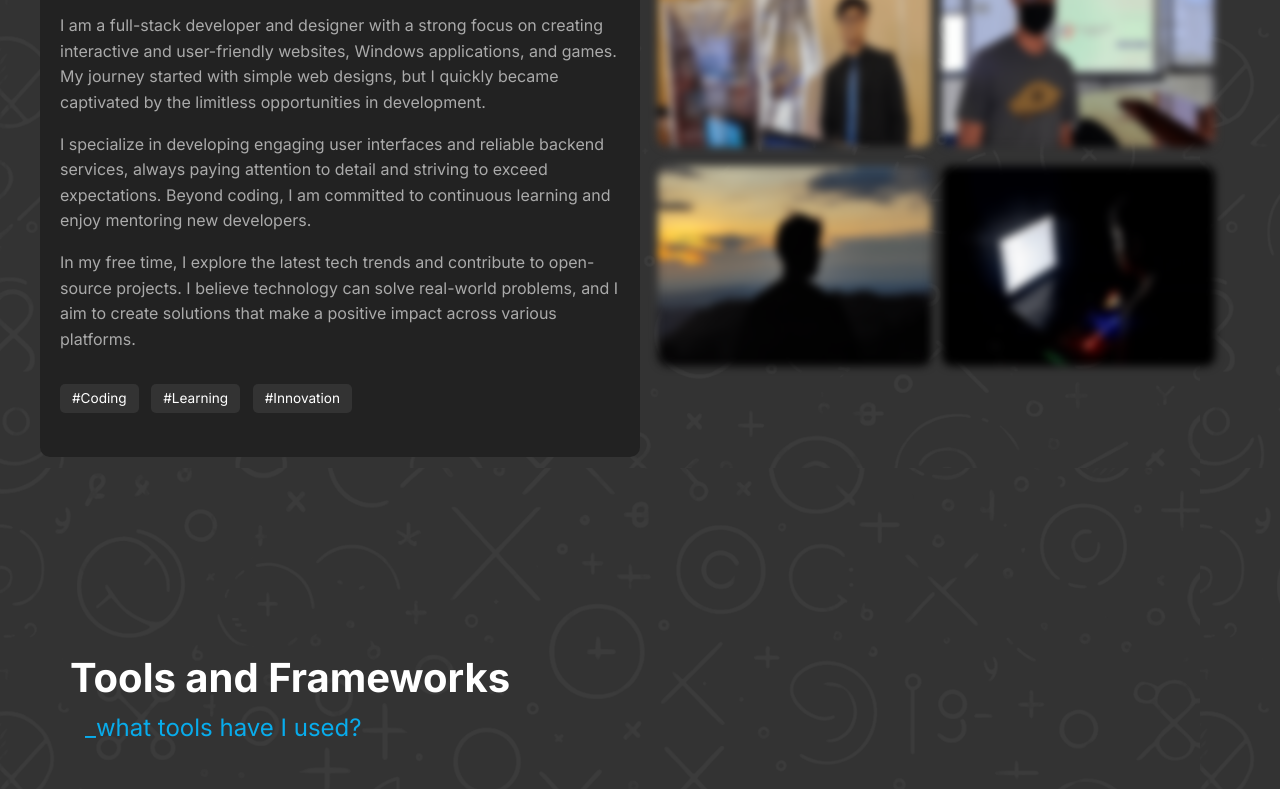
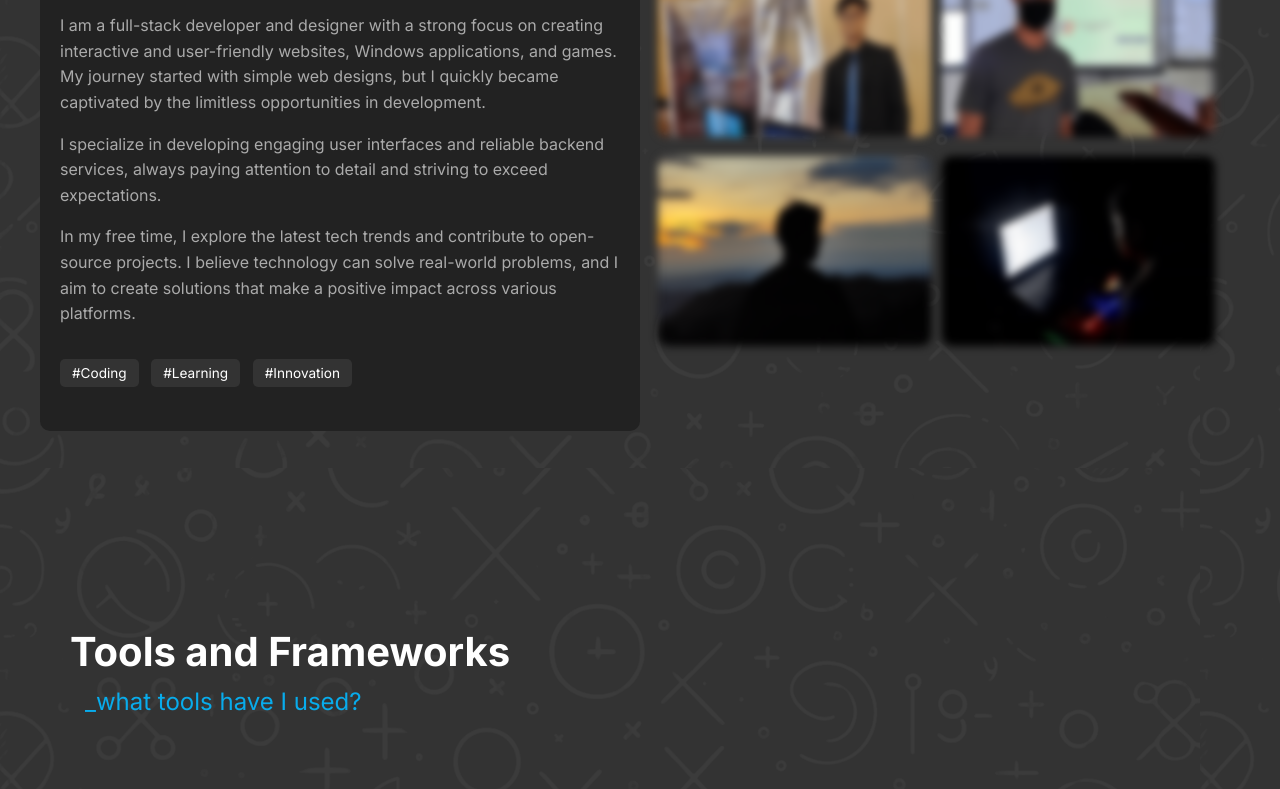
Before and after one commit to Rinxx1/Index, a plain HTML site: page index.html in a window 1280 px wide. Shown: the part 3582-4371 px from the top of the page. Drawn offline with nearby package versions, Linux system fonts and the light colour scheme.

Commit message:
Update index213

```diff
--- a/index.html
+++ b/index.html
@@ -362,7 +362,7 @@ $(document).ready(function() {
         <h1 class="sec-title">About</h1>
         <p class="about-subtitle"><span class="highlight">_what i love to do?</span></p>
         <p >I am a full-stack developer and designer with a strong focus on creating interactive and user-friendly websites, Windows applications, and games. My journey started with simple web designs, but I quickly became captivated by the limitless opportunities in development.</p>
-        <p>I specialize in developing engaging user interfaces and reliable backend services, always paying attention to detail and striving to exceed expectations. Beyond coding, I am committed to continuous learning and enjoy mentoring new developers.</p>
+        <p>I specialize in developing engaging user interfaces and reliable backend services, always paying attention to detail and striving to exceed expectations.</p>
         <p>In my free time, I explore the latest tech trends and contribute to open-source projects. I believe technology can solve real-world problems, and I aim to create solutions that make a positive impact across various platforms.</p>
         <div class="about-tags">
           <span class="tag1">#Coding</span>
```
